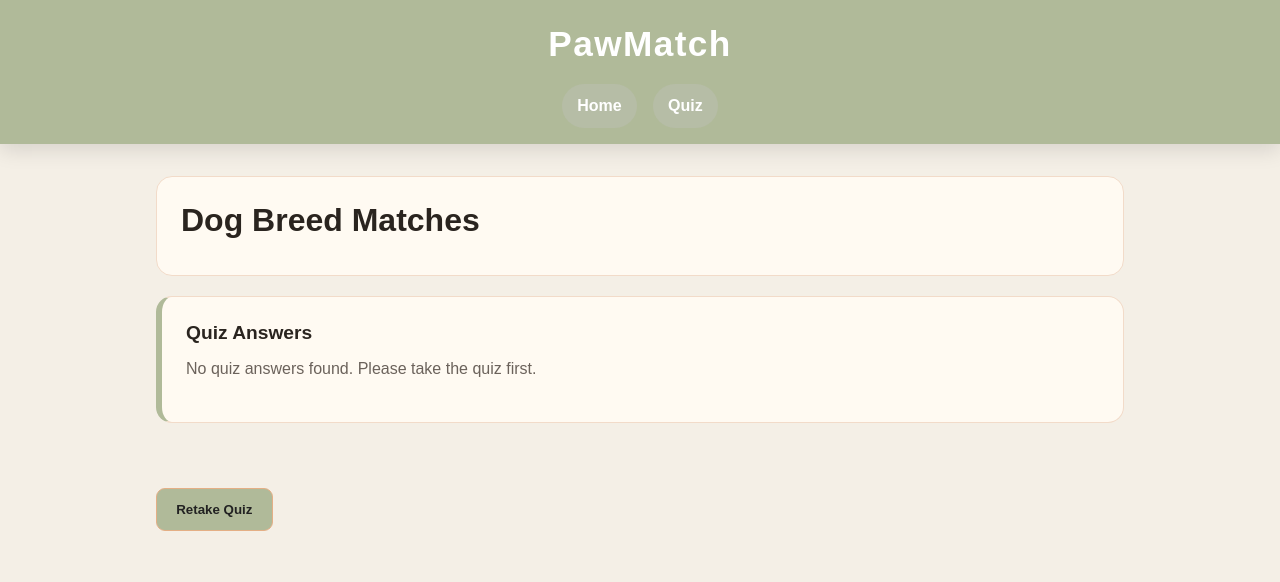
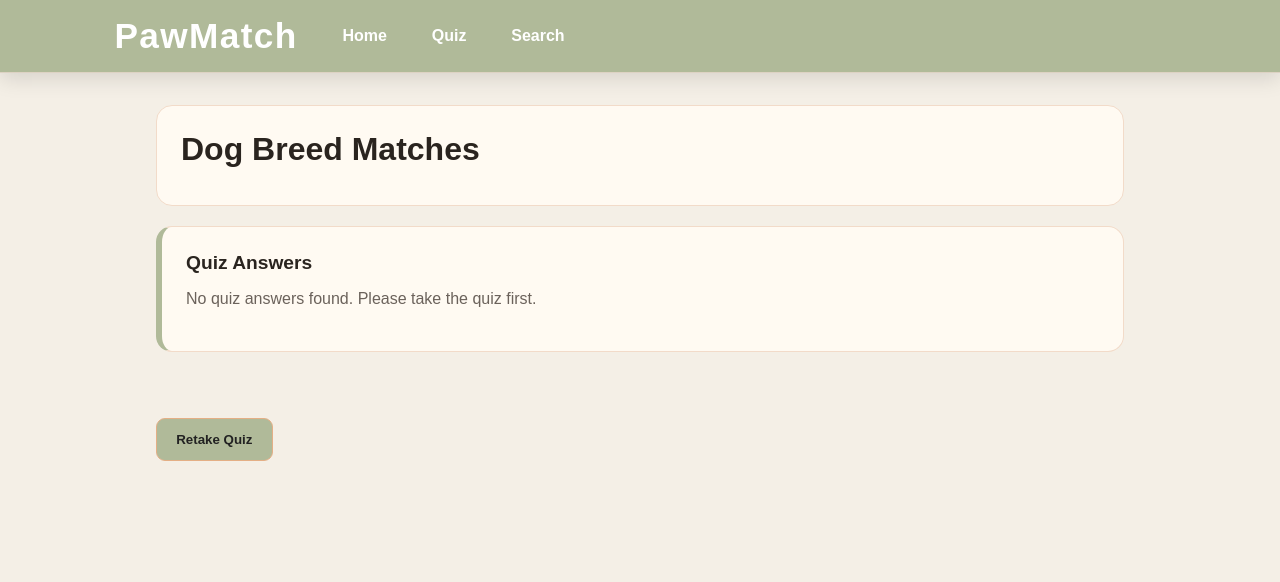
Before and after one commit to NPlanche/PawMatch, a website built with Vite: page results.html in a window 1280 px wide. Built offline with nearby package versions, Linux system fonts and the light colour scheme; no server answers.

Commit message:
header undate

```diff
--- a/results.html
+++ b/results.html
@@ -7,12 +7,15 @@
   <link rel="stylesheet" href="styles.css">
 </head>
 <body>
-  <header>
-    <h1>PawMatch</h1>
-    <nav>
-      <a href="index.html">Home</a>
-      <a href="quiz.html">Quiz</a>
-    </nav>
+    <header>
+      <div class="header-inner">
+          <nav>
+              <a href="index.html" class="site-logo">PawMatch</a>
+              <a href="index.html">Home</a>
+              <a href="quiz.html">Quiz</a>
+              <a href="search.html">Search</a>
+          </nav>
+      </div>
   </header>
   <main>
 
--- a/styles.css
+++ b/styles.css
@@ -29,40 +29,58 @@ a:hover {
 header {
   position: sticky;
   top: 0;
-  z-index: 1;
+  z-index: 10;
   background: #B0BA99;
-  color: white;
-  text-align: center;
-  padding: 1rem;
+  padding: 0px 20px;
+  border-bottom: 1px solid #ddd2c3;
   box-shadow: 0 6px 20px rgba(0, 0, 0, 0.12);
 }
 
-header h1 {
+.site-header-inner {
+  max-width: 1100px;
+  margin: 0 auto;
+  display: flex;
+  align-items: center;
+  justify-content: space-between;
+}
+
+.site-logo {
   margin: 0;
   font-size: 2.2rem;
   letter-spacing: 0.04em;
+  font-weight: 700;
+  color: white;
+  text-decoration: none;
+  flex-shrink: 0;
+}
+
+.site-logo:hover{
+  color: #83935d;
 }
 
 nav {
-  margin-top: 0.75rem;
+  margin-top: 0;
   display: flex;
-  justify-content: center;
+  align-items: center;
   gap: 1rem;
   flex-wrap: wrap;
+  padding: 0rem 5rem;
 }
 
 nav a {
-    color: white;
-    font-weight: bold;
-    padding: 0.55rem 0.95rem;
-    border-radius: 999px;
-    background:#b6bda6;
+  color: white;
+  font-weight: bold;
+  padding: 0.5rem 0.9rem;
+  text-decoration: none;
+  border-radius: 8px;
 }
 
 nav a:hover {
   color: white;
-  background:#d9bfa8;
+  background: rgba(255, 255, 255, 0.12);
+  text-decoration: none;
 }
+
 
 main {
   max-width: 1000px;
```
Also changed, not shown: breed-detail.html (+9 -7 lines), index.html (+8 -1 lines), quiz.html (+8 -4 lines).
